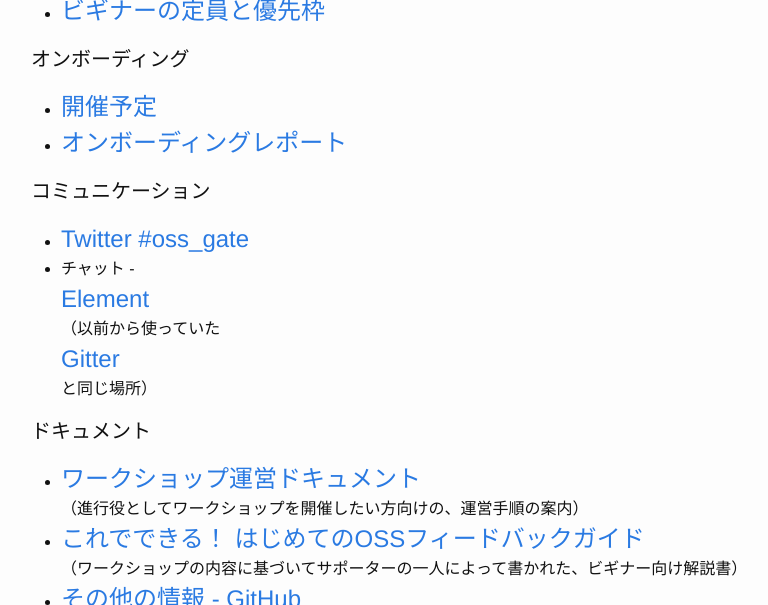
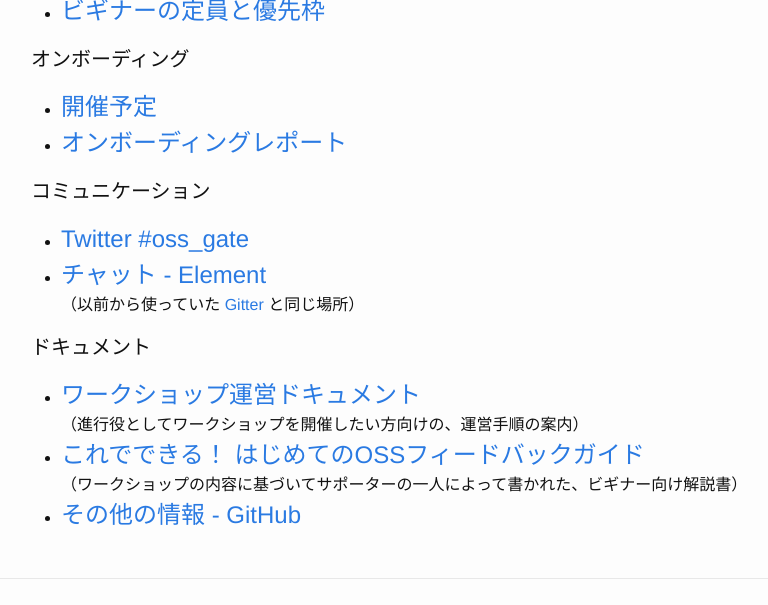
Before and after one commit to oss-gate/oss-gate.github.io, a Jekyll site: the page built from index.html, in a window 1280 px wide and 900 px high, scrolled down 1690 px, cut to the strip 0-605 px from the top of the window. Shown: the whole strip, without its empty margins (239-1007 px from the left). Built offline with Jekyll 4.4.1, drawn with Linux system fonts in a browser that asks for light colours; comment, search, counter and statistics services are not loaded; some of the changed lines change nothing that is shown.

Commit message:
Fix style

```diff
--- a/index.html
+++ b/index.html
@@ -153,18 +153,19 @@
       >
     </li>
     <li>
-      チャット - <a
+      <a
         class="post-link"
         href="https://app.element.io/?#/room/#oss-gate_general:gitter.im"
         target="_blank"
-        >Element</a
-      >（以前から使っていた
+        >チャット - Element</a
+      >
+      （以前から使っていた
       <a
-        class="post-link"
         href="https://app.gitter.im/#/room/#oss-gate_general:gitter.im"
         target="_blank"
         >Gitter</a
-      >と同じ場所）
+      >
+      と同じ場所）
     </li>
   </ul>
 
```
